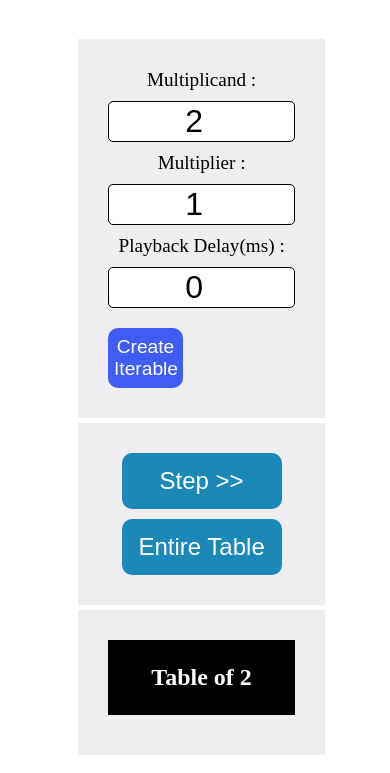
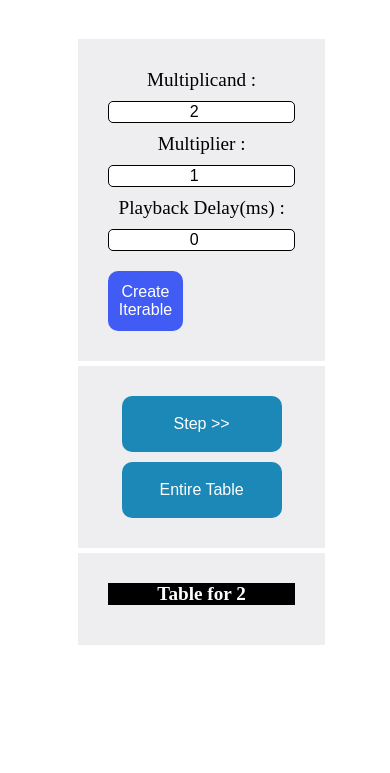
Before and after one commit to vrndrmry/table, a website built with Parcel: page index.html in a window 390 px wide. Both pictures are taken after a click on the button "Create Iterable". Shown: the part 90-863 px from the top of the page. Built offline with nearby package versions, Linux system fonts and the light colour scheme.

Commit message:
first commit

```diff
--- a/index.css
+++ b/index.css
@@ -146,5 +146,19 @@ label span {
     align-items: center;
     gap: 10px;
   }
-
+  .output .tableContent p {
+    font-size: 1.2rem;
+  }
+  .input button {
+    font-size: 1rem;
+  }
+  input[type="number"] {
+    font-size: 1rem;
+  }
+  .btn button {
+    font-size: 1rem;
+  }
+  .output .heading {
+    font-size: 1.2rem;
+  }
 }
--- a/index.js
+++ b/index.js
@@ -9,7 +9,7 @@ const entireTable = document.querySelector('.entireTable')
 const btnDiv = document.querySelector('.btn')
 const outputDiv = document.querySelector('.output')
 const tableContentDiv = document.querySelector('.tableContent')
-
+const heading = document.querySelector('.heading')
 
 let tableFn
 let tableIterable
@@ -33,6 +33,7 @@ iterable.addEventListener("click", function (e) {
     e.preventDefault();
     btnDiv.style.visibility = 'visible'
     outputDiv.style.visibility = 'visible'
+    heading.innerText = `Table for ${multiplicandInput.value}`
     if(playbackDelayInput.value != 0){
         step.style.display="none"
     }
```
Also changed, not shown: dist/index.html, 8 other files.
